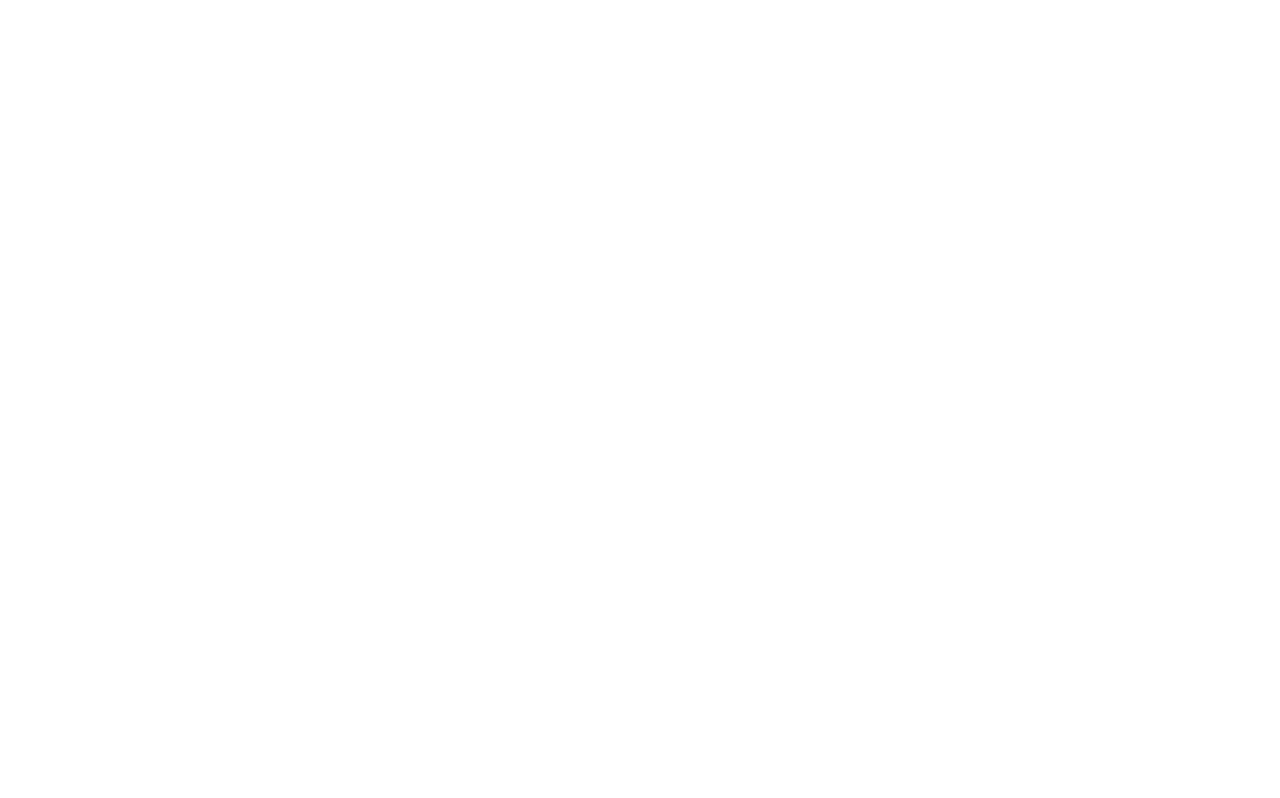
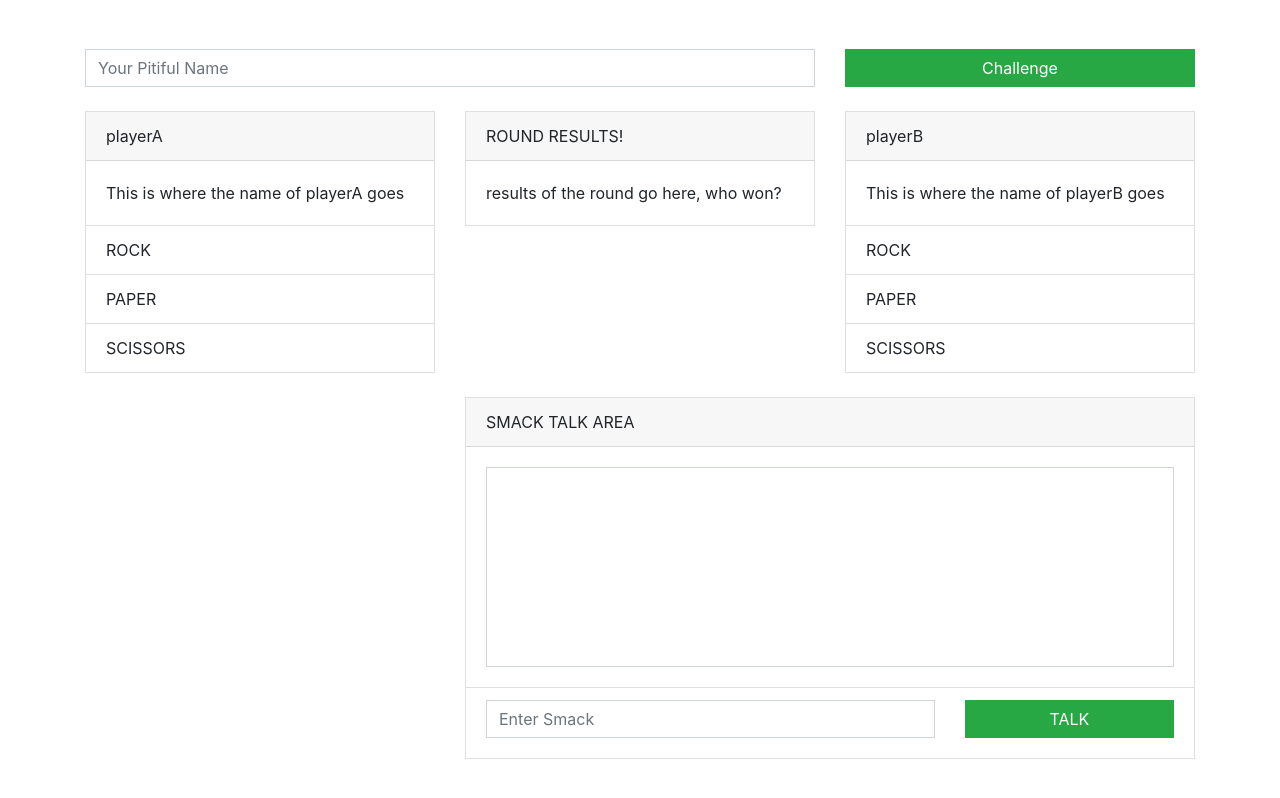
Before and after one commit to dimstar/rps-game, a plain HTML site: page index.html in a window 1280 px wide. Drawn offline with nearby package versions, Linux system fonts and the light colour scheme.

Commit message:
created the ui for the RPS game

```diff
--- a/assets/css/style.css
+++ b/assets/css/style.css
@@ -0,0 +1,9 @@
+* {
+    border-radius: 0 !important;
+}
+
+#chatOutput {
+    height: 200px;
+    resize: none;
+    background: white;
+}
--- a/assets/js/app.js
+++ b/assets/js/app.js
@@ -1 +1,52 @@
 var database = firebase.database();
+
+var RPS = {
+    init: function(){
+
+    },
+    submitChoice: function(  ){
+
+    },
+    createPlayer: function( playerName ){
+
+    },
+    checkRndWinner: function( playerA, playerB){
+        var rndWinner = '';
+        if(playerA === playerB){
+            // tie
+            console.log("this is a tie");
+            rndWinner = false;
+
+        }else if (playerA === "r"){
+            if(playerB === "p"){
+                console.log("playerB wins");
+                rndWinner = 'playerB';
+            }else{
+                console.log("playerA wins");
+                rndWinner = 'playerA';
+            }
+        }else if(playerA === "p"){
+            if(playerB === "r"){
+                console.log("playerA wins");
+                rndWinner = 'palyerA';
+            }else{
+                console.log("playerB wins");
+                rndWinner = 'playerB';
+            }
+        }else{
+            if(playerB == "r"){
+                console.log("playerB wins");
+                rndWinner = 'playerB';
+            }else{
+                console.log("playerA wins");
+                rndWinner = 'playerA';
+            }
+        }
+
+        return rndWinner;
+    }
+}
+
+RPS.init();
+
+/** EVENTS */
--- a/index.html
+++ b/index.html
@@ -11,6 +11,89 @@
     <link rel="stylesheet" href="./assets/css/style.css">
   </head>
   <body>
+
+    <div class="container m-4">
+        <div class="row">
+          <div class="col-sm-12">
+          </div>
+        </div>
+    </div>
+    <div class="container">
+      <div class="row mb-4">
+        <div class="col-sm-8">
+              <input placeholder="Your Pitiful Name" class="form-control" type="text" />
+        </div>
+        <div class="col-sm-4">
+            <button class="btn btn-success w-100">Challenge</button>
+        </div>
+      </div>
+      <div class="row mb-4">
+        <div class="col-md-4">
+          <div id="playerA" class="card w-100">
+              <div class="card-header">playerA</div>
+              <div class="card-body">
+                  This is where the name of playerA goes
+              </div>
+              <ul class="list-group list-group-flush">
+                  <li class="list-group-item">ROCK</li>
+                  <li class="list-group-item">PAPER</li>
+                  <li class="list-group-item">SCISSORS</li>
+                </ul>
+          </div>
+        </div>
+
+        <div class="col-md-4">
+            <div class="card w-100">
+                <div class="card-header">ROUND RESULTS!</div>
+                <div class="card-body">
+                    results of the round go here, who won?
+                </div>
+            </div>
+          </div>
+
+          <div class="col-md-4">
+              <div id="playerB" class="card w-100">
+                  <div class="card-header">playerB</div>
+                  <div id="playerName" class="card-body">
+                      This is where the name of playerB goes
+                  </div>
+                  <ul class="list-group list-group-flush">
+                      <li class="list-group-item">ROCK</li>
+                      <li class="list-group-item">PAPER</li>
+                      <li class="list-group-item">SCISSORS</li>
+                    </ul>
+              </div>
+            </div>
+      </div>
+    </div>
+
+    <div class="container">
+      <div class="row">
+          <div class="col-sm-4">
+          </div>
+          <div class="col-sm-8">
+              <div class="card w-100 pb-2">
+                  <div class="card-header">SMACK TALK AREA</div>
+                  <div class="card-body">
+                      <textarea id="chatOutput" class="form-control" disabled ></textarea>
+                  </div>
+                  <ul class="list-group list-group-flush">
+                      <li class="list-group-item">
+                        <div class="row">
+                            <div class="col-sm-8">
+                                <input placeholder="Enter Smack" class="form-control" type="text" />
+                          </div>
+                          <div class="col-sm-4">
+                              <button class="btn btn-success w-100">TALK</button>
+                          </div>
+                        </div>
+                      </li>
+                    </ul>
+
+              </div>
+          </div>
+      </div>
+    </div>
 
     <!-- Optional JavaScript -->
     <!-- jQuery first, then Popper.js, then Bootstrap JS -->
```
